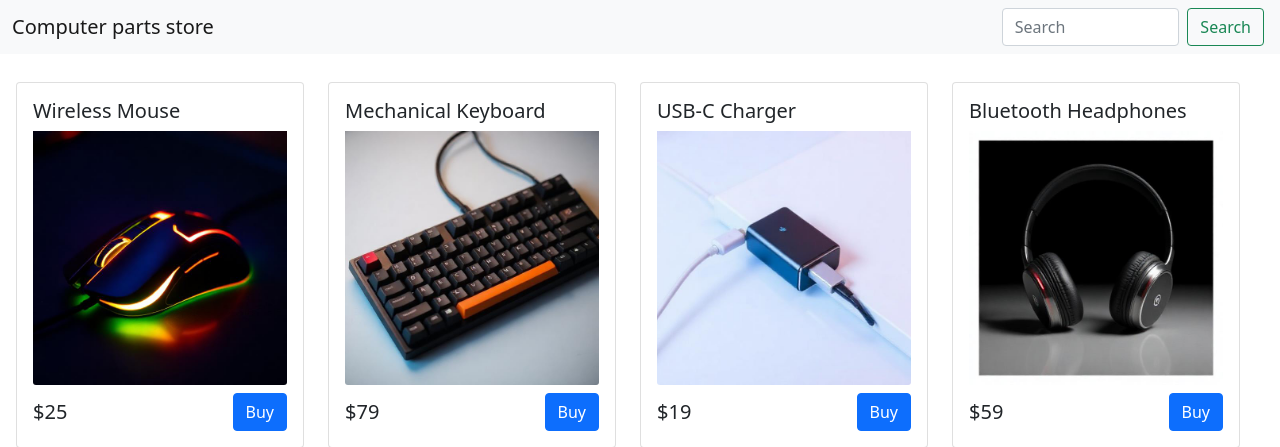
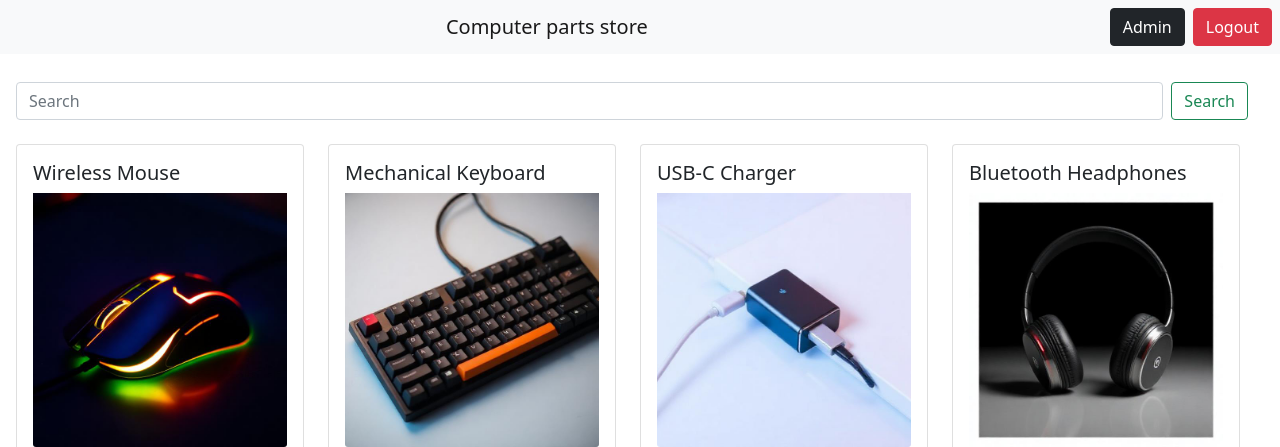
Before and after one commit to Timen678/DV2579, a Flask app: page / in a window 1280 px wide. Shown: the top 447 px of the page. Run offline with Flask 3, Linux system fonts and the light colour scheme; a user stored in the database is signed in; data comes from the database, SQL or seed files in the repository.

```diff
--- a/templates/index.html
+++ b/templates/index.html
@@ -5,6 +5,10 @@
     <body>
         {% include "navbar.html" %}
         <div id = "products" class = "row g-4 m-1">
+            <form class="d-flex flex-shrink-1 align-items-center mb-0" method="get" action="/">
+                <input class="form-control me-2" type="search" name="search" placeholder="Search" aria-label="Search">
+                <button class="btn btn-outline-success me-3" type="submit">Search</button>
+            </form>
             {% for product in products %}
             <div class = "col-auto">
                 <div class = "card" style = "width: 18rem;">
--- a/templates/navbar.html
+++ b/templates/navbar.html
@@ -4,17 +4,25 @@
     </head>
     <body>
         <nav class="navbar navbar-light bg-light">
-                <div class="d-flex flex-row flex-grow-1 justify-content-center align-items-center">
-                    <div class="container-fluid flex-grow-1 justify-content-center">
-                        <span class="navbar-brand mb-0 h1 ">Computer parts store</span>
-                    </div>
-                    <div class="d-flex align-items-center">
-                        <form class="d-flex flex-shrink-1 align-items-center mb-0" method="get" action="/">
-                            <input class="form-control me-2" type="search" name="search" placeholder="Search" aria-label="Search">
-                            <button class="btn btn-outline-success me-3" type="submit">Search</button>
-                        </form>
-                    </div>
+            <div class="d-flex flex-row flex-grow-1 justify-content-center align-items-center">
+                <div class="container-fluid flex-grow-1 justify-content-center text-center">
+                    <a href="/" class="navbar-brand mb-0 h1">Computer parts store</a>
                 </div>
+                <div class="d-flex align-items-center">
+                    {% if current_user.is_authenticated %}
+                        <a href="/admin">
+                            <button type="button" class="btn btn-dark me-2">Admin</button>
+                        </a>
+                        <a href="/logout">
+                            <button type="button" class="btn btn-danger me-2">Logout</button>
+                        </a>
+                    {% else %}
+                        <a href="/login">
+                            <button type="button" class="btn btn-primary me-2">Login</button>
+                        </a>
+                    {% endif %}
+                </div>
+            </div>
         </nav>
     </body>
 </html>
```
Also changed, not shown: 1 other file.
